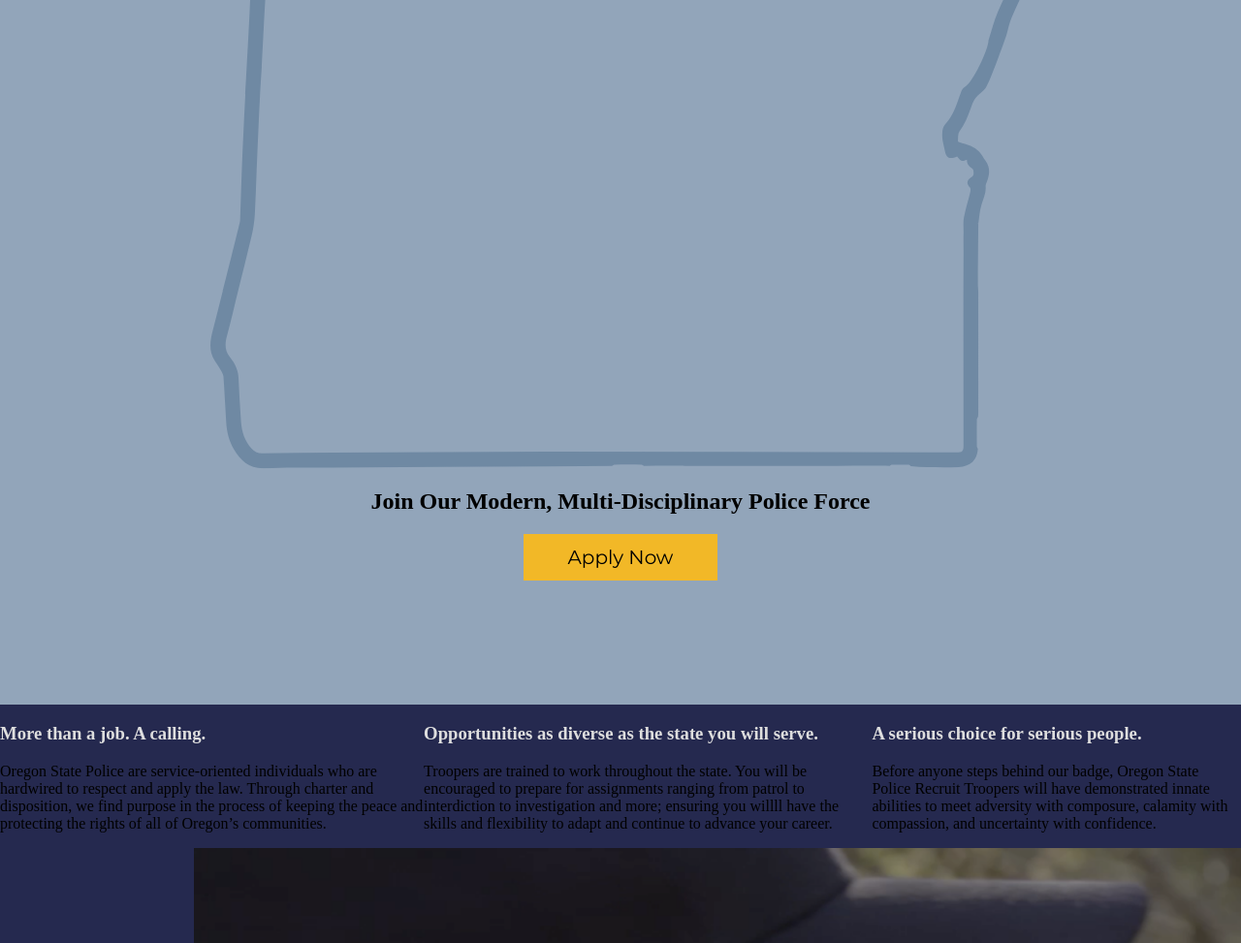
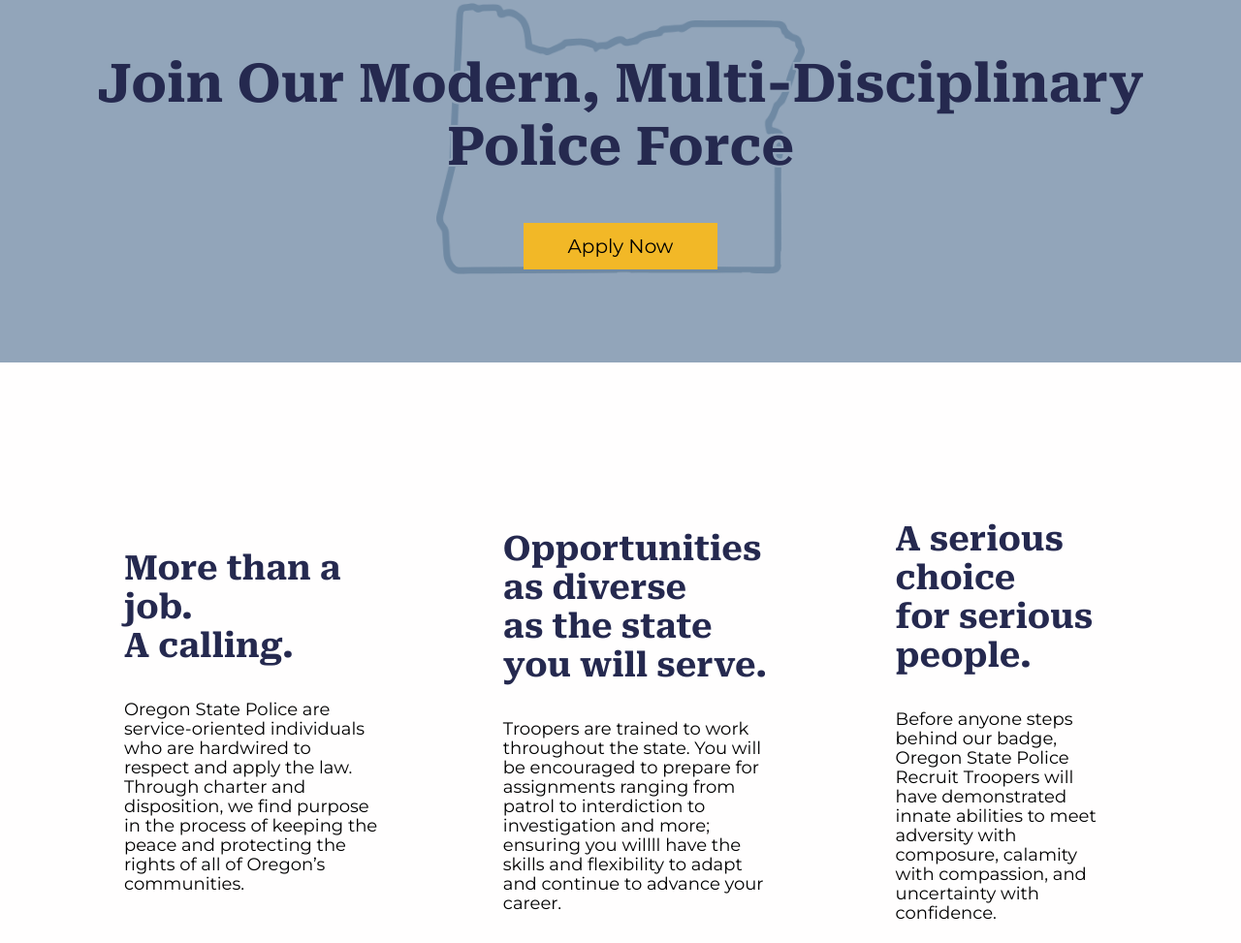
Before and after one commit to Watson-Creative/osp.github.io, a plain HTML site: page index.html in a window 1280 px wide. Shown: the part 1779-2752 px from the top of the page at 97% size. Drawn offline with Linux system fonts and the light colour scheme.

Commit message:
[style] Add class "osp_bike" to the exceptional section image
The commit adds the class "osp_bike" to the image in the exceptional section of index.html. This change ensures consistent styling across the website.

[style] Adjust padding and text alignment in modern section

The commit adjusts the padding and text alignment in the modern section of styles.css. This change improves the visual layout and readability of the content.

[style] Update font size, color, and text shadow in threecolumn section

The commit updates the font size, color, and text shadow in the threecolumn section of styles.css. This change enhances the visual appearance and legibility of headings within this section.

[style] Hide line break on smaller screens

The commit hides a line break on smaller screens in styles.css. This change improves responsiveness by ensuring consistent formatting across different screen sizes.

```diff
--- a/index.html
+++ b/index.html
@@ -18,7 +18,7 @@
 <section class="exceptional">
     <div class="flexbox">
         <div>
-            <img src="https://raw.githubusercontent.com/Watson-Creative/osp.github.io/main/img/osp_bike.png" alt="An Exceptional Force Seeking Exceptional Cadets"/>
+            <img class="osp_bike" src="https://raw.githubusercontent.com/Watson-Creative/osp.github.io/main/img/osp_bike.png" alt="An Exceptional Force Seeking Exceptional Cadets"/>
         </div>
         <div>
             <h2>An Exceptional Force Seeking Exceptional Cadets</h2>
@@ -31,22 +31,23 @@
     <div class="bg">
         <img src="https://raw.githubusercontent.com/Watson-Creative/osp.github.io/main/img/vector_oregon_outline.png" alt="Background Image"/>
     </div>
-    <div class="text"></div>
-    <h2>Join Our Modern, Multi-Disciplinary Police Force</h2>
-    <button class="btn btn-primary btn-hack center" onclick="window.location.href='https://www.oregon.gov/osp/jobs/Pages/Become-a-trooper.aspx'">Apply Now</button>
+    <div class="text">
+        <h2>Join Our Modern, Multi-Disciplinary Police Force</h2>
+        <button class="btn btn-primary btn-hack center" onclick="window.location.href='https://www.oregon.gov/osp/jobs/Pages/Become-a-trooper.aspx'">Apply Now</button>
+    </div>
 </section>
 <section class="threecolumn">
     <div class="flexbox">
-        <div>
-            <h3>More than a job. A calling.</h3>
+        <div class="column">
+            <h3>More than a job.<br/> A calling.</h3>
             <p>Oregon State Police are service-oriented individuals who are hardwired to respect and apply the law. Through charter and disposition, we find purpose in the process of keeping the peace and protecting the rights of all of Oregon’s communities.</p>
         </div>
-        <div>
-            <h3>Opportunities as diverse as the state you will serve.</h3>
+        <div class="column">
+            <h3>Opportunities as diverse<br/> as the state you will serve.</h3>
             <p>Troopers are trained to work throughout the state. You will be encouraged to prepare for assignments ranging from patrol to interdiction to investigation and more; ensuring you willll have the skills and flexibility to adapt and continue to advance your career.</p>
         </div>
-        <div>
-            <h3>A serious choice for serious people.</h3>
+        <div class="column">
+            <h3>A serious choice<br/> for serious people.</h3>
             <p>Before anyone steps behind our badge, Oregon State Police Recruit Troopers will have demonstrated innate abilities to meet adversity with composure, calamity with compassion, and uncertainty with confidence.</p>
         </div>
     </div>
--- a/styles.css
+++ b/styles.css
@@ -162,6 +162,9 @@
 .exceptional .flexbox {
     gap: 128px;
 }
+.osp_bike {
+    width: 658px;
+}
 .exceptional h2 {
     font-family: 'Roboto Serif', Times, serif;
     font-size: 55px;
@@ -185,27 +188,19 @@
     display: grid;
     place-items: center;
     background-color: #92A5BA;
-    padding: 128px;
+    padding: 96px;
 }
-/* .modern .bg {
+.modern .bg {
     position: absolute;
-    top: 0;
-    left: 0;
-    width: 100%;
-    height: 100%;
-    z-index: 100;
+    z-index: 0;
     overflow: hidden;
-} */
+}
 .modern .bg img {
-    min-width: 100%;
-    min-height: 100%;
-    max-width: none;
-    max-height: none;
-
+    width: 380px;
 }
 .modern .text {
-    width: 600px;
-    margin-left: 275px;
+    display: grid;
+    place-items: center;
     z-index: 1;
 }
 .modern .text h2 {
@@ -216,6 +211,39 @@
     text-align: center;
     letter-spacing: 0px;
     color: #25294F;
+    text-shadow:
+        -2px -2px 0 #92A5BA,
+        2px -2px 0 #92A5BA,
+        -2px 2px 0 #92A5BA,
+        2px 2px 0 #92A5BA;
+}
+/* More than a job. A calling. */
+.threecolumn {
+    display: grid;
+    place-items: center;
+    background-color: #FFFEFE;
+    padding: 128px;
+}
+.threecolumn .flexbox {
+    gap: 128px;
+}
+.threecolumn h3 {
+    font-family: 'Roboto Serif', Times, serif;
+    font-size: 35px;
+    font-weight: 700;
+    line-height: 40px;
+    text-align: left;
+    letter-spacing: 0px;
+    color: #25294F !important;
+}
+.threecolumn p {
+    font-family: 'Montserrat', Arial, Helvetica, sans-serif;
+    font-size: 18px;
+    font-weight: 400;
+    line-height: 20px;
+    text-align: left;
+    letter-spacing: 0px;
+    color: #000001;
 }
 /* Responsive design for smaller screens */
 @media (max-width: 768px) {
@@ -226,4 +254,7 @@
         width: 90%;
         margin: 0 5%;
     }
+    .threecolumn br {
+        display: none;
+    }
 }
```
